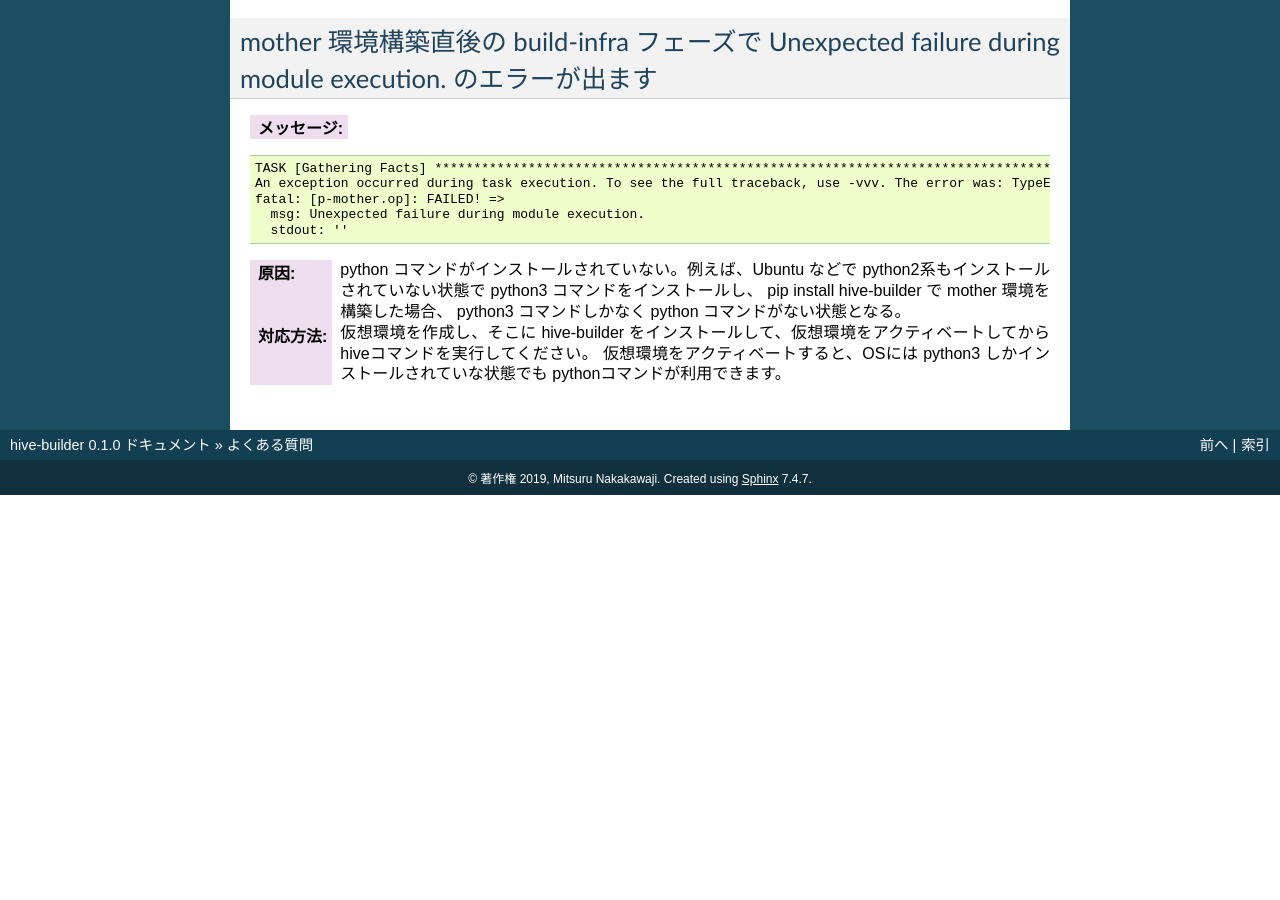
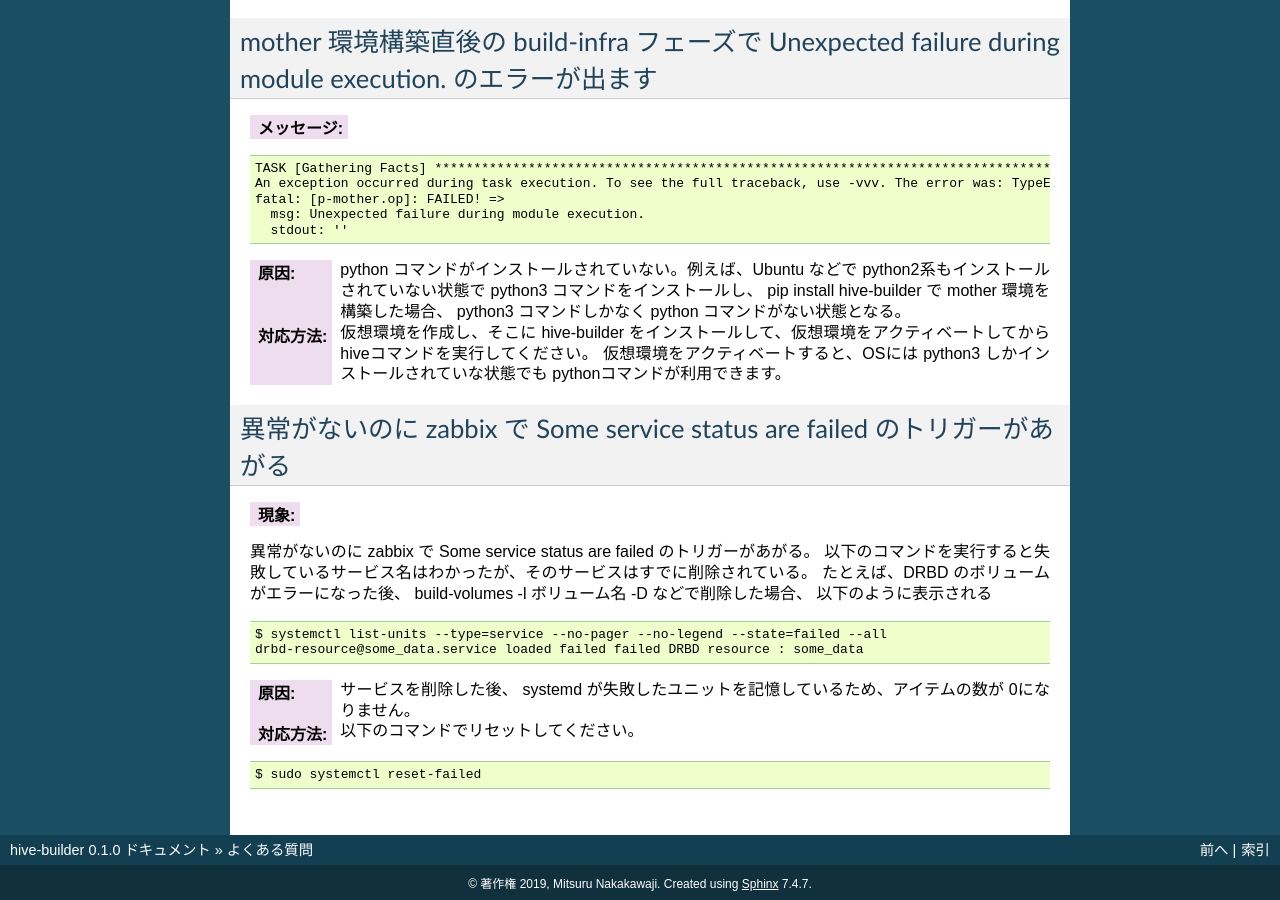
Before and after one commit to procube-open/hive-builder, a Sphinx documentation site: the page built from docs/faq.rst, in a window 1280 px wide and 900 px high, scrolled down 3211 px. Built offline with Sphinx 7.4.7, drawn with Linux system fonts in a browser that asks for light colours; pages that are not in the unit, such as notebooks, are missing from menus; before the commit the page ends 3706 px from its top, so only the background shows below that; some of the changed text lies outside the part shown.

Commit message:
fix fail to restore directory for standalone type and add FAQ

```diff
--- a/docs/faq.rst
+++ b/docs/faq.rst
@@ -155,3 +155,24 @@
       python コマンドがない状態となる。
 :対応方法: 仮想環境を作成し、そこに hive-builder をインストールして、仮想環境をアクティベートしてから hiveコマンドを実行してください。
       仮想環境をアクティベートすると、OSには python3 しかインストールされていな状態でも pythonコマンドが利用できます。
+
+異常がないのに zabbix で Some service status are failed のトリガーがあがる
+----------------------------------------------------------------------------------------------------------
+:現象:
+
+異常がないのに zabbix で Some service status are failed のトリガーがあがる。
+以下のコマンドを実行すると失敗しているサービス名はわかったが、そのサービスはすでに削除されている。
+たとえば、DRBD のボリュームがエラーになった後、 build-volumes -l ボリューム名 -D などで削除した場合、
+以下のように表示される
+
+::
+
+    $ systemctl list-units --type=service --no-pager --no-legend --state=failed --all
+    drbd-resource@some_data.service loaded failed failed DRBD resource : some_data
+
+:原因: サービスを削除した後、 systemd が失敗したユニットを記憶しているため、アイテムの数が 0になりません。
+:対応方法: 以下のコマンドでリセットしてください。
+
+::
+
+    $ sudo systemctl reset-failed
```
Also changed, not shown: 1 other file.
